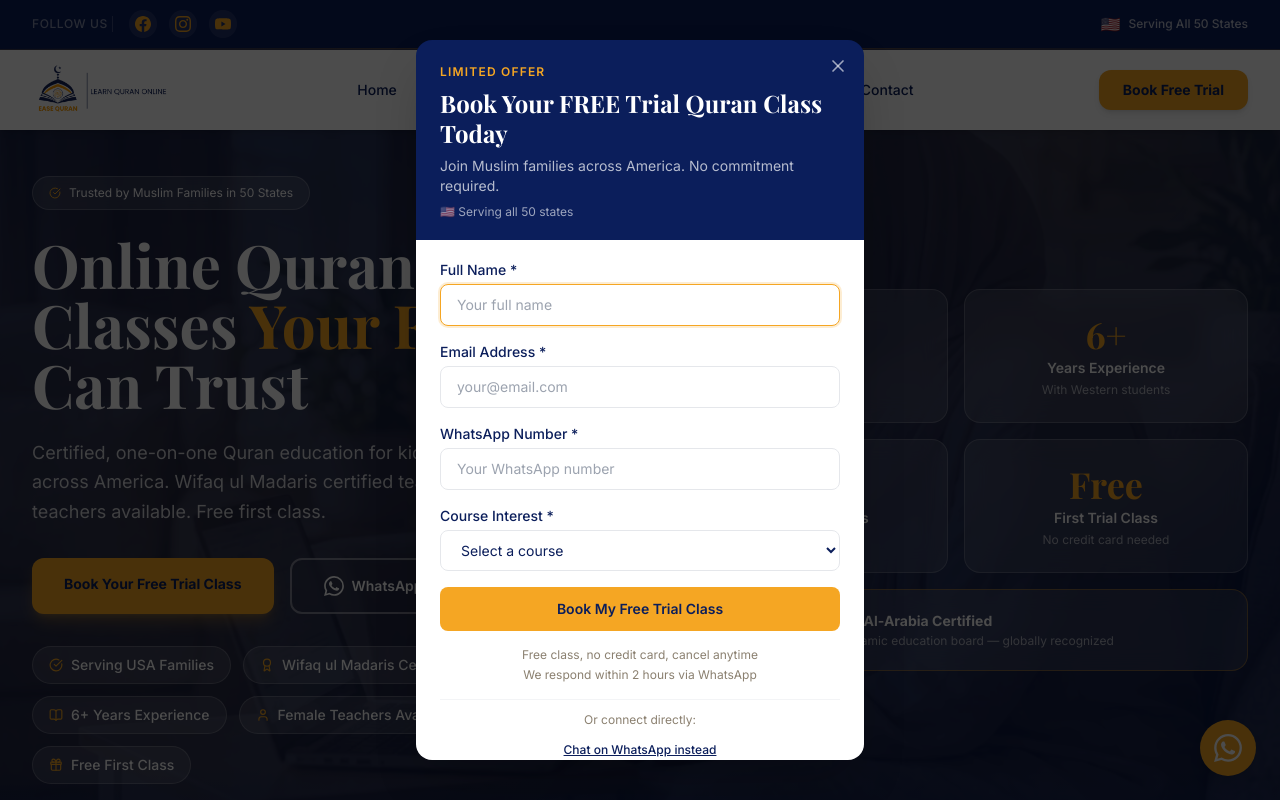
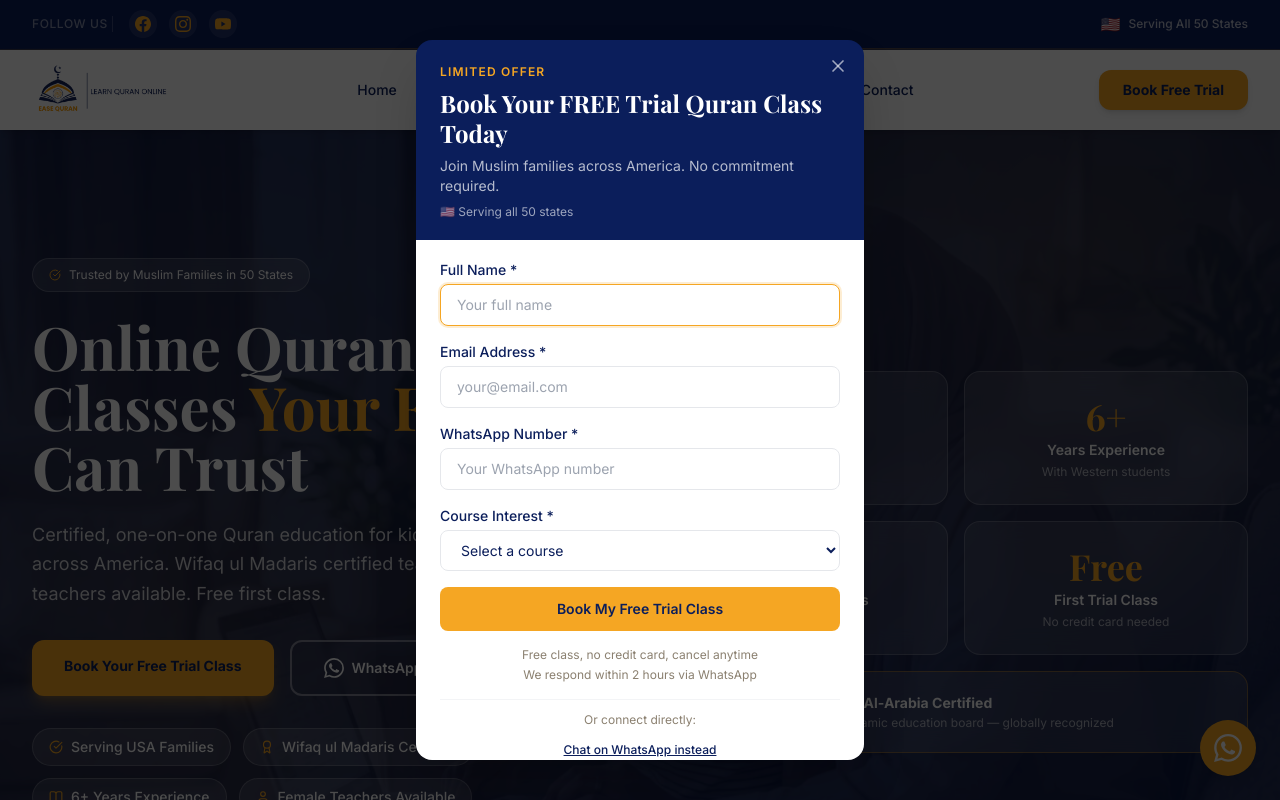
Before and after one commit to easequran/ease-quran, a Next.js app: page / in a window 1280 px wide. Shown: the top 800 px of the page. Built offline with nearby package versions, Linux system fonts and the light colour scheme; a web font is replaced by a local one.

Commit message:
Navbar: only white nav bar is sticky, top social bar scrolls away
Co-Authored-By: Claude Sonnet 4.6 <noreply@anthropic.com>

```diff
--- a/app/page.tsx
+++ b/app/page.tsx
@@ -253,7 +253,7 @@ export default function HomePage() {
         {/* Bottom fade */}
         <div className="absolute bottom-0 left-0 right-0 h-32 bg-gradient-to-t from-navy/60 to-transparent" />
 
-        <div className="container-custom relative z-10 pt-36 pb-20 lg:pt-44 lg:pb-28">
+        <div className="container-custom relative z-10 pt-24 pb-20 lg:pt-32 lg:pb-28">
           <div className="grid grid-cols-1 lg:grid-cols-2 gap-12 items-center">
 
             {/* Left — text content */}
--- a/components/Navbar.tsx
+++ b/components/Navbar.tsx
@@ -89,9 +89,9 @@ export default function Navbar() {
   }, []);
 
   return (
-    <header className="fixed top-0 left-0 right-0 z-50 shadow-md">
+    <header>
 
-      {/* ── Premium top bar ── */}
+      {/* ── Premium top bar — scrolls away ── */}
       <div className="bg-navy border-b border-gold/20">
         <div className="container-custom flex items-center justify-between py-2.5">
 
@@ -130,8 +130,8 @@ export default function Navbar() {
         <div className="h-px bg-gradient-to-r from-transparent via-gold/50 to-transparent" />
       </div>
 
-      {/* ── Main nav bar ── */}
-      <div className="bg-white">
+      {/* ── Main nav bar — sticky ── */}
+      <div className="bg-white sticky top-0 z-50 shadow-md">
         <div className="container-custom">
           <nav className="flex items-center justify-between h-20">
 
@@ -219,9 +219,9 @@ export default function Navbar() {
         </div>
       </div>
 
-      {/* Mobile Menu */}
+      {/* Mobile Menu — sticky below the white nav */}
       {mobileOpen && (
-        <div className="lg:hidden bg-white border-t border-gray-100 shadow-2xl max-h-[80vh] overflow-y-auto">
+        <div className="lg:hidden bg-white border-t border-gray-100 shadow-2xl max-h-[80vh] overflow-y-auto sticky top-20 z-50">
           <div className="container-custom py-5 flex flex-col gap-1">
             {navLinks.map((link) => (
               <div key={link.label}>
```
